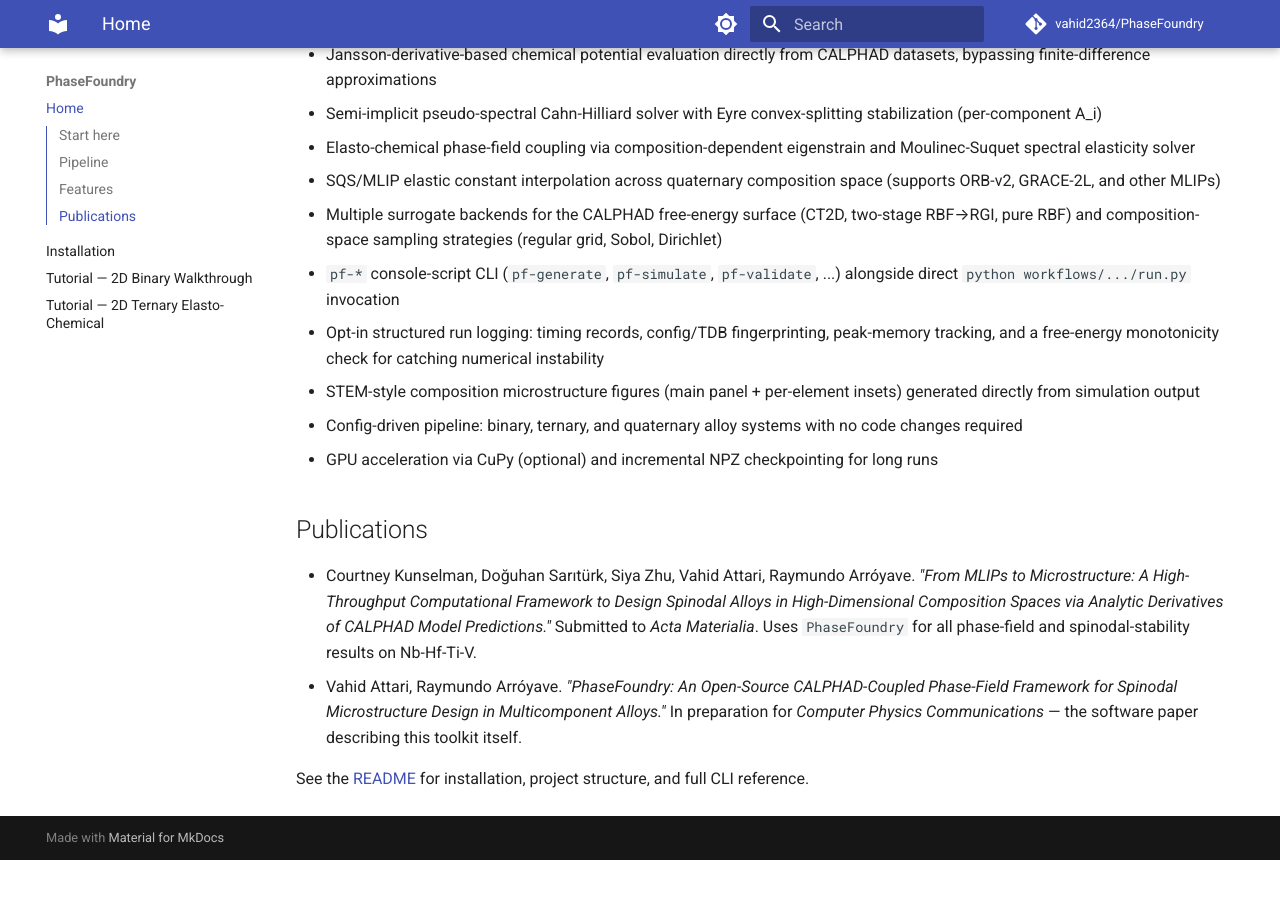
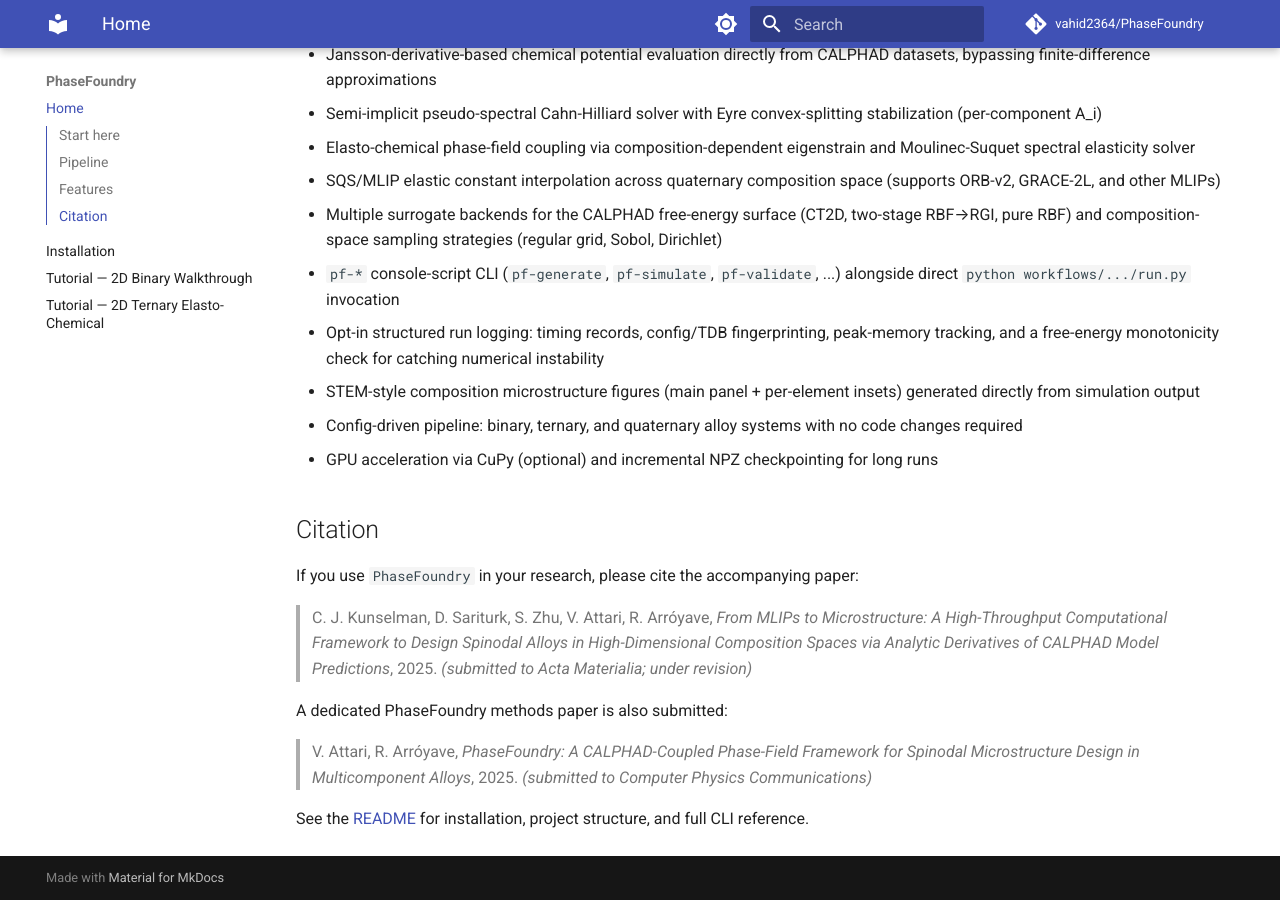
Before and after one commit to vahid2364/PhaseFoundry, an MkDocs documentation site: the page built from docs/index.md, in a window 1280 px wide and 900 px high, scrolled down 1395 px. Built offline with MkDocs 1.6.1 and Material for MkDocs 9.7.7, drawn with Linux system fonts in a browser that asks for light colours; comment, search, counter and statistics services are not loaded; before the commit the page ends 2255 px from its top, so only the background shows below that.

Commit message:
Use README's exact, already-vetted citation text on the docs homepage

```diff
--- a/docs/index.md
+++ b/docs/index.md
@@ -43,9 +43,14 @@ PhaseForge TDB
 - Config-driven pipeline: binary, ternary, and quaternary alloy systems with no code changes required
 - GPU acceleration via CuPy (optional) and incremental NPZ checkpointing for long runs
 
-## Publications
+## Citation
 
-- Courtney Kunselman, Doğuhan Sarıtürk, Siya Zhu, Vahid Attari, Raymundo Arróyave. *"From MLIPs to Microstructure: A High-Throughput Computational Framework to Design Spinodal Alloys in High-Dimensional Composition Spaces via Analytic Derivatives of CALPHAD Model Predictions."* Submitted to *Acta Materialia*. Uses `PhaseFoundry` for all phase-field and spinodal-stability results on Nb-Hf-Ti-V.
-- Vahid Attari, Raymundo Arróyave. *"PhaseFoundry: An Open-Source CALPHAD-Coupled Phase-Field Framework for Spinodal Microstructure Design in Multicomponent Alloys."* In preparation for *Computer Physics Communications* — the software paper describing this toolkit itself.
+If you use `PhaseFoundry` in your research, please cite the accompanying paper:
+
+> C. J. Kunselman, D. Sariturk, S. Zhu, V. Attari, R. Arróyave, *From MLIPs to Microstructure: A High-Throughput Computational Framework to Design Spinodal Alloys in High-Dimensional Composition Spaces via Analytic Derivatives of CALPHAD Model Predictions*, 2025. *(submitted to Acta Materialia; under revision)*
+
+A dedicated PhaseFoundry methods paper is also submitted:
+
+> V. Attari, R. Arróyave, *PhaseFoundry: A CALPHAD-Coupled Phase-Field Framework for Spinodal Microstructure Design in Multicomponent Alloys*, 2025. *(submitted to Computer Physics Communications)*
 
 See the [README](https://github.com/vahid2364/PhaseFoundry#readme) for installation, project structure, and full CLI reference.
```
